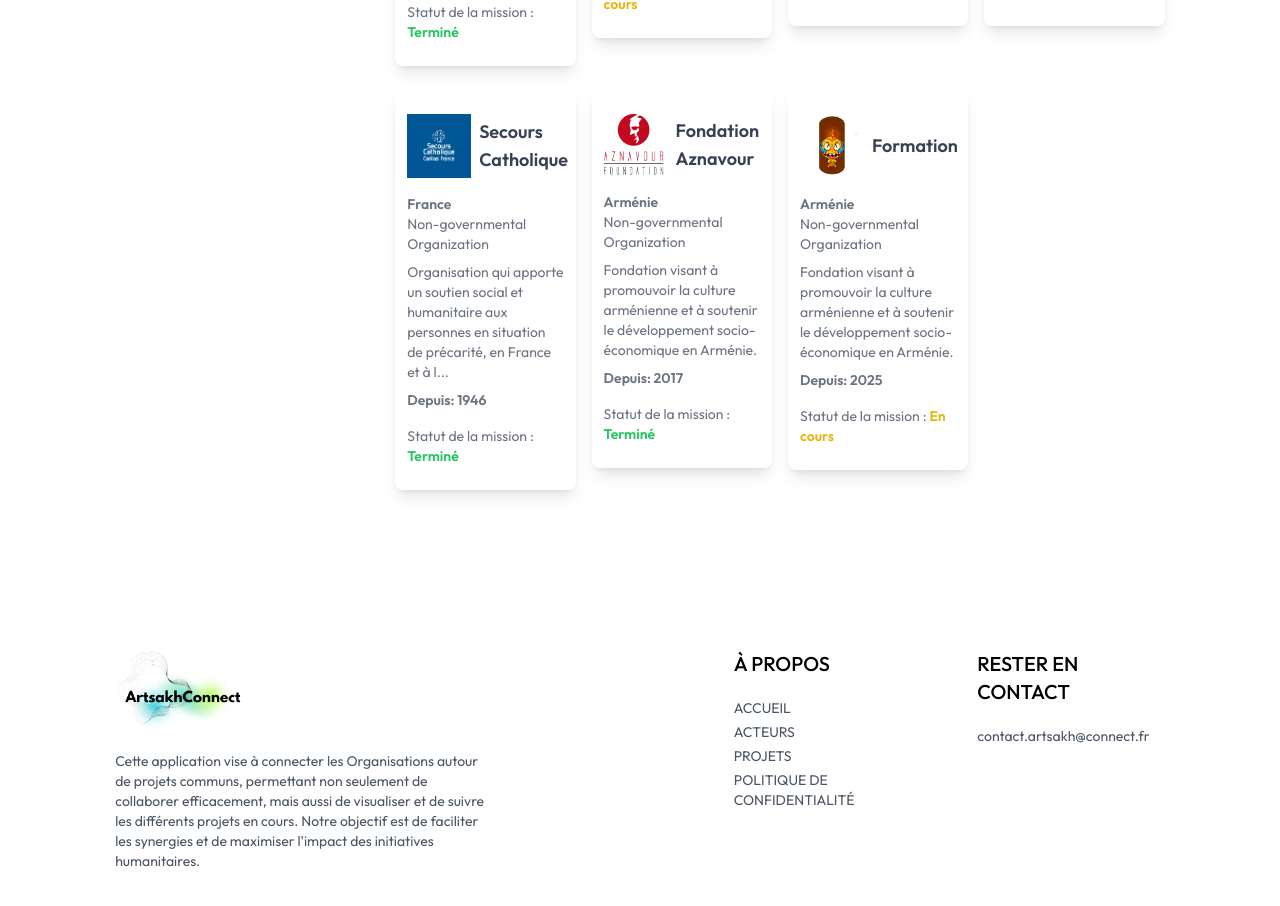
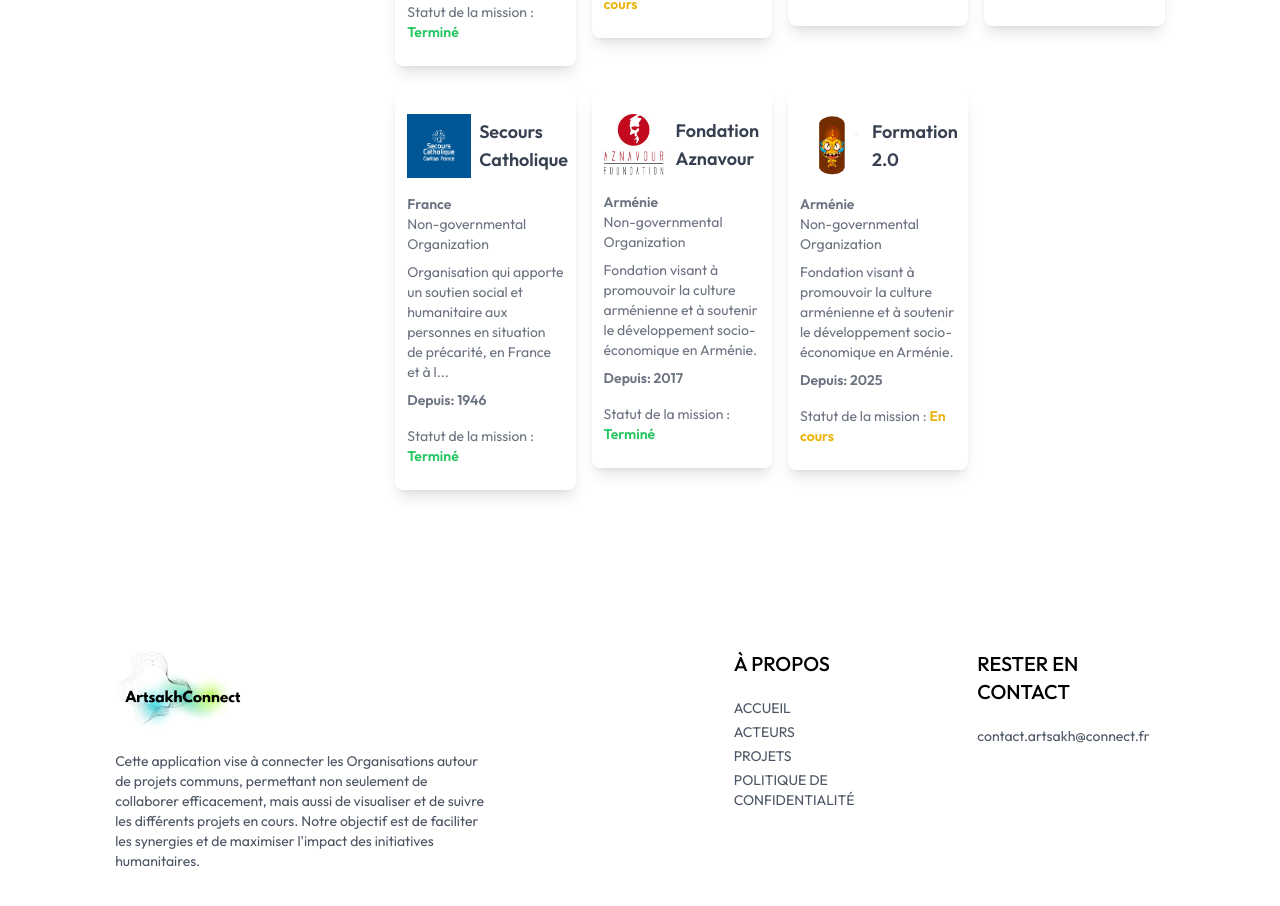
Before and after one commit to Plateformenumerique/PlateformeArtsakh, a React (Vite) app: page /acteurs in a window 1280 px wide. Shown: the part 1029-1935 px from the top of the page. Built offline with nearby package versions, Linux system fonts and the light colour scheme.

Commit message:
formation

```diff
--- a/src/assets/assets.js
+++ b/src/assets/assets.js
@@ -175,7 +175,7 @@
     },
     {
         _id: "11",
-        name: "Formation",
+        name: "Formation 2.0",
         description: "Fondation visant à promouvoir la culture arménienne et à soutenir le développement socio-économique en Arménie.",
         country: "Arménie",
         type: "Non-governmental Organization",
```
